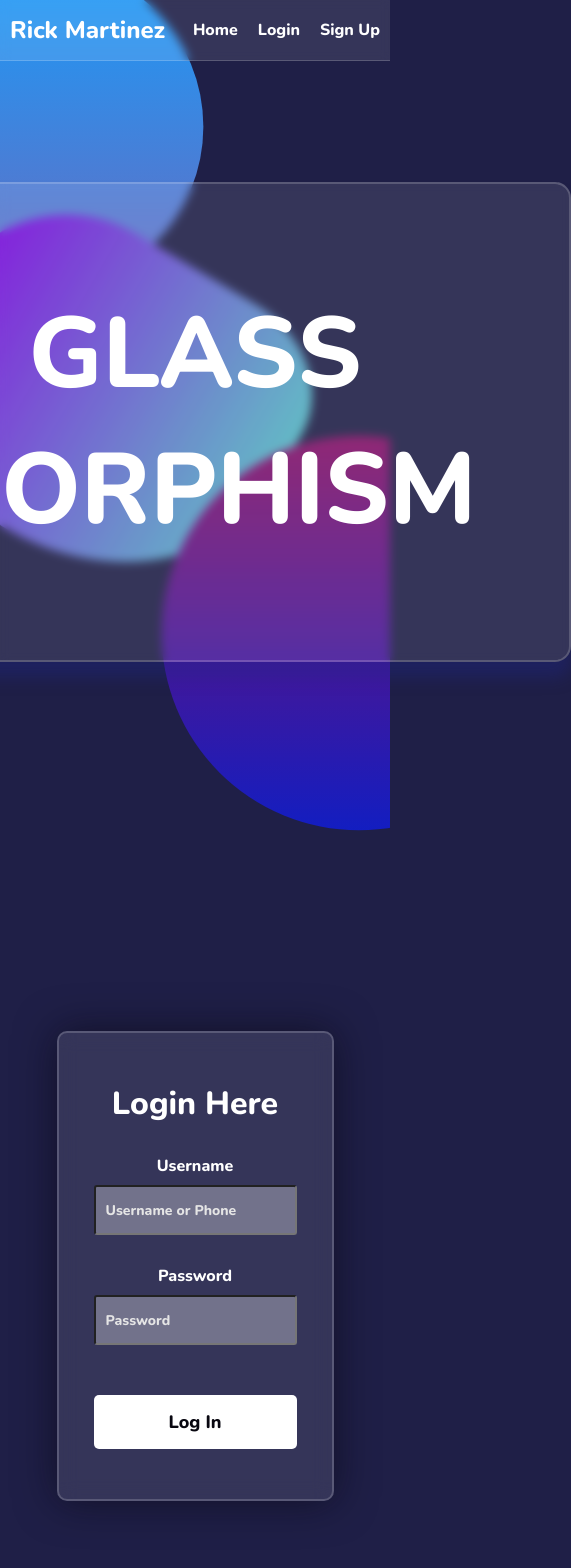
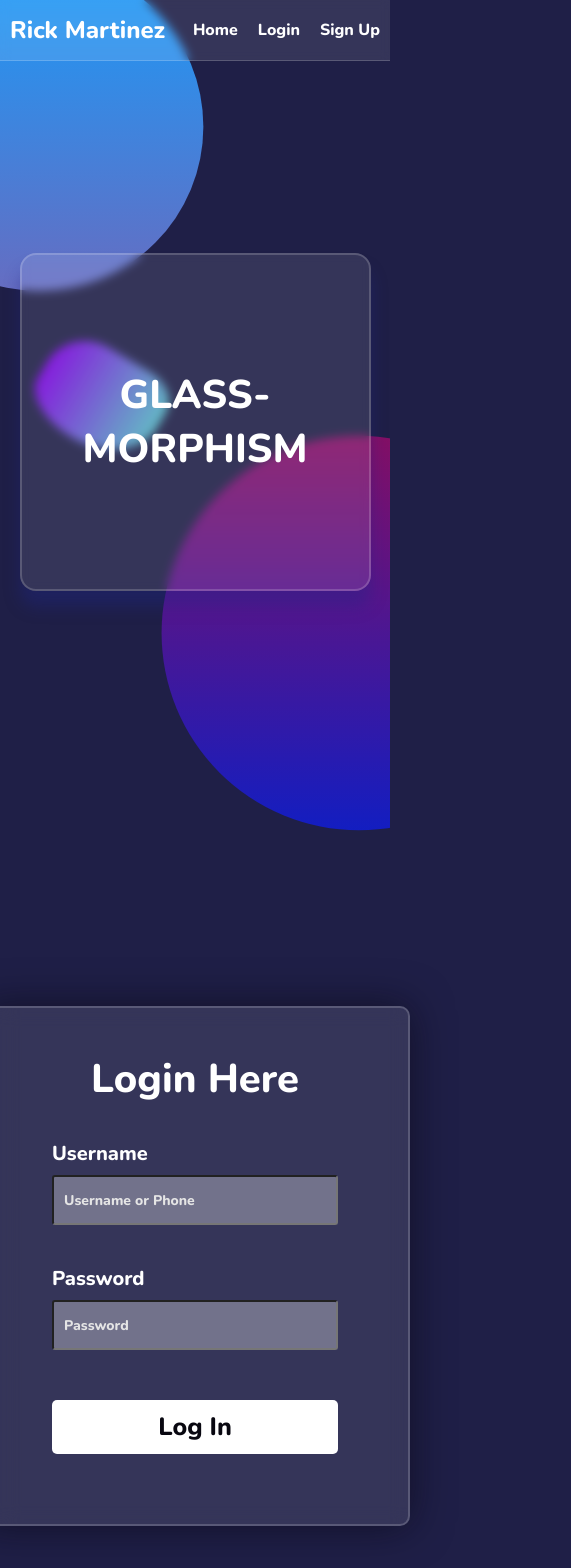
Before and after one commit to Rick3Mrtz/Glassmorphism, a React (Create React App) app: page /login in a window 390 px wide. Shown: the top 1568 px of the page, 571 px wide, since content can reach past the window. Built offline with nearby package versions, Linux system fonts and the light colour scheme; a web font is replaced by a local one.

Commit message:
made page responsive

```diff
--- a/src/App.css
+++ b/src/App.css
@@ -13,7 +13,6 @@
   justify-content: center;
   align-items: center;
   min-height: 100vh;
-
 }
 
 .wrapper::before {
@@ -64,7 +63,6 @@
   /* mix-blend-mode: overlay; */
   animation: move 15s linear infinite alternate;
   z-index: 2;
-
 }
 
 @keyframes move {
@@ -84,7 +82,6 @@
   align-items: center;
   width: 100%;
   height: 100%;
-
 }
 
 .title {
@@ -92,3 +89,37 @@
   text-transform: uppercase;
   font-weight: 600;
 }
+
+
+@media (max-width: 768px) {
+  .container {
+    width: 90vw;
+    height: 40vh;
+    font-size: 2.5rem;
+    padding: 1rem;
+  }
+
+  .blob {
+    width: 10rem;
+    height: 12rem;
+  }
+
+  .title {
+    font-size: 60px;
+  }
+}
+
+@media (max-width: 480px) {
+  .container {
+    font-size: 2rem;
+  }
+
+  .blob {
+    width: 6rem;
+    height: 8rem;
+  }
+
+  .title {
+    font-size: 40px;
+  }
+}
--- a/src/App.js
+++ b/src/App.js
@@ -5,7 +5,7 @@ function App() {
     <div className='wrapper'>
       <div className='container'>
         <p className='title'>
-          Glass<br></br>morphism
+          Glass-<br></br>morphism
         </p>
 
       </div>
--- a/src/styles/Login.css
+++ b/src/styles/Login.css
@@ -13,7 +13,8 @@ body {
     border-radius: 10px;
     border: 2px solid rgba(255, 255, 255, 0.18);
     box-shadow: 0 0 40px rgba(8, 7, 16, 0.6);
-    padding: 50px 35px;
+    height: 520px;
+    width: 430px;
   }
 
   form {
@@ -21,20 +22,24 @@ body {
     flex-direction: column;
     align-items: center;
     color: #ffffff;
+    padding: 50px 70px;
   }
 
   h1 {
-    font-size: 32px;
+    font-size: 40px;
     font-weight: 500;
     line-height: 42px;
     text-align: center;
   }
 
   label{
-    display: block;
-    margin-top: 30px;
-    font-size: 16px;
+
+    margin-top: 40px;
+    font-size: 20px;
     font-weight: 500;
+    display: flex;
+    justify-content: flex-start;
+    width: 100%;
 }
 
   input {
@@ -59,11 +64,16 @@ body {
     width: 100%;
     background-color: #ffffff;
     color: #080710;
-    padding: 15px 0;
-    font-size: 18px;
+    padding: 10px 0;
+    font-size: 25px;
     font-weight: 600;
     border-radius: 5px;
     cursor: pointer;
     border: none;
     outline: none;
+    transition: background-color 0.3s ease;
   }
+
+  button:hover {
+    background-color: #dcdcdc;
+  }
```
